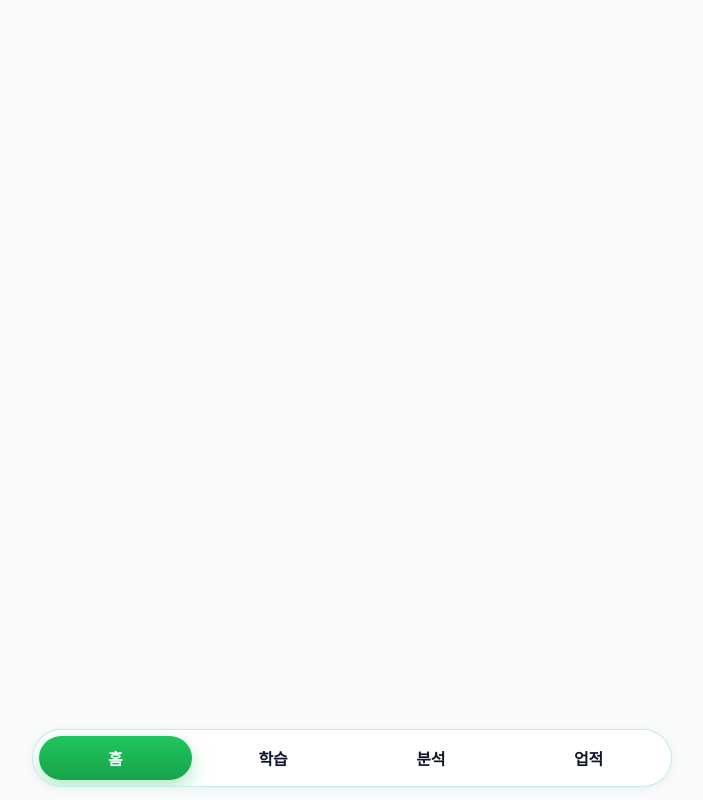
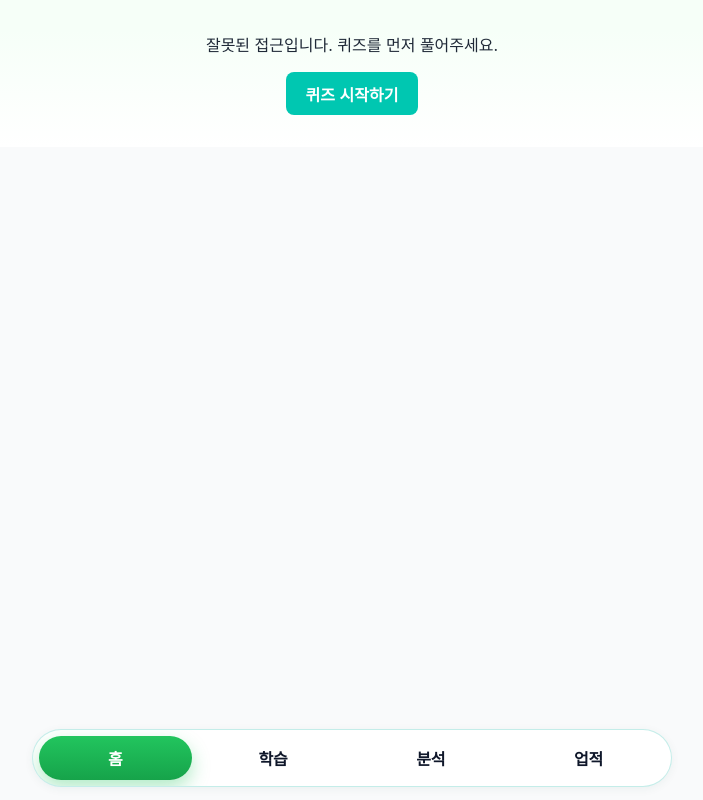
Before and after one commit to dongwandev/mokwon-hackathon, a React (Vite) app in the folder frontend/: page /ProblemPageResult in a window 1280 px wide. Shown: the whole page, without its empty margins (288-991 px from the left). Built offline with nearby package versions, Linux system fonts and the light colour scheme.

Commit message:
정답률 완성본

```diff
--- a/frontend/src/App.jsx
+++ b/frontend/src/App.jsx
@@ -34,7 +34,7 @@ function App() {
         />
         <Route path="/LearningPage" element={<LearningPage />} />
         <Route path="/ProblemPage" element={<ProblemPage />} />
-        <Route path="/ProblemPageResult" elment={<ProblemPageResult/>} />
+        <Route path="/ProblemPageResult" element={<ProblemPageResult/>} />
       </Routes>
 
       {/* 푸터 */}
--- a/frontend/src/pages/ProblemPage.jsx
+++ b/frontend/src/pages/ProblemPage.jsx
@@ -85,10 +85,10 @@ const QuizWithExplanation = () => {
   const [correctCount, setCorrectCount] = useState(0)
 
   useEffect(() => {
-    setShuffledOptions(shuffleArray(questions[currentIdx].options))
-    setSelectedIndex(null)
-    setShowExplanation(false)
-  }, [currentIdx])
+  setShuffledOptions(questions[currentIdx].options)
+  setSelectedIndex(null)
+  setShowExplanation(false)
+}, [currentIdx])
 
   const currentQuestion = questions[currentIdx]
   const correctAnswer = currentQuestion.options[currentQuestion.correctIndex]
--- a/frontend/src/pages/ProblemPageResult.jsx
+++ b/frontend/src/pages/ProblemPageResult.jsx
@@ -4,25 +4,49 @@ import { useLocation, useNavigate } from 'react-router-dom'
 const ResultPage = () => {
   const navigate = useNavigate()
   const location = useLocation()
-  const { total, correct } = location.state || {}
 
-  if (total === undefined || correct === undefined) {
-    return <p>잘못된 접근입니다.</p>
+  // location.state에서 total, correct 받기 (안 넘어왔으면 기본값 0 처리)
+  const { total = 0, correct = 0 } = location.state || {}
+
+  // 잘못된 접근 대비
+  if (total === 0) {
+    return (
+      <div style={{ padding: '2rem', textAlign: 'center' }}>
+        <p>잘못된 접근입니다. 퀴즈를 먼저 풀어주세요.</p>
+        <button onClick={() => navigate('/')} style={buttonStyle}>
+          퀴즈 시작하기
+        </button>
+      </div>
+    )
   }
 
-  const percent = ((correct / total) * 100).toFixed(1)
+  // 정답률 계산 (소수점 1자리)
+  const percentage = ((correct / total) * 100).toFixed(1)
 
   return (
     <div style={{ padding: '2rem', textAlign: 'center' }}>
       <h2>퀴즈 결과</h2>
-      <p>총 문제 수: {total}</p>
-      <p>맞춘 문제 수: {correct}</p>
-      <p>정답률: {percent}%</p>
-      <button onClick={() => navigate('/')} style={{ marginTop: '1rem', padding: '0.5rem 1rem' }}>
+      <p>총 문제 수: <strong>{total}</strong></p>
+      <p>맞춘 문제 수: <strong>{correct}</strong></p>
+      <p>정답률: <strong>{percentage}%</strong></p>
+      <button onClick={() => navigate('/')} style={buttonStyle}>
         다시 풀기
       </button>
     </div>
   )
 }
 
+// 공통 버튼 스타일
+const buttonStyle = {
+  marginTop: '1rem',
+  padding: '0.6rem 1.2rem',
+  borderRadius: '8px',
+  border: 'none',
+  backgroundColor: '#00c7b1',
+  color: '#fff',
+  cursor: 'pointer',
+  fontWeight: '600',
+  fontSize: '1rem',
+}
+
 export default ResultPage
```
Also changed, not shown: 1 other file (tests, documents, lock files or other folders).
